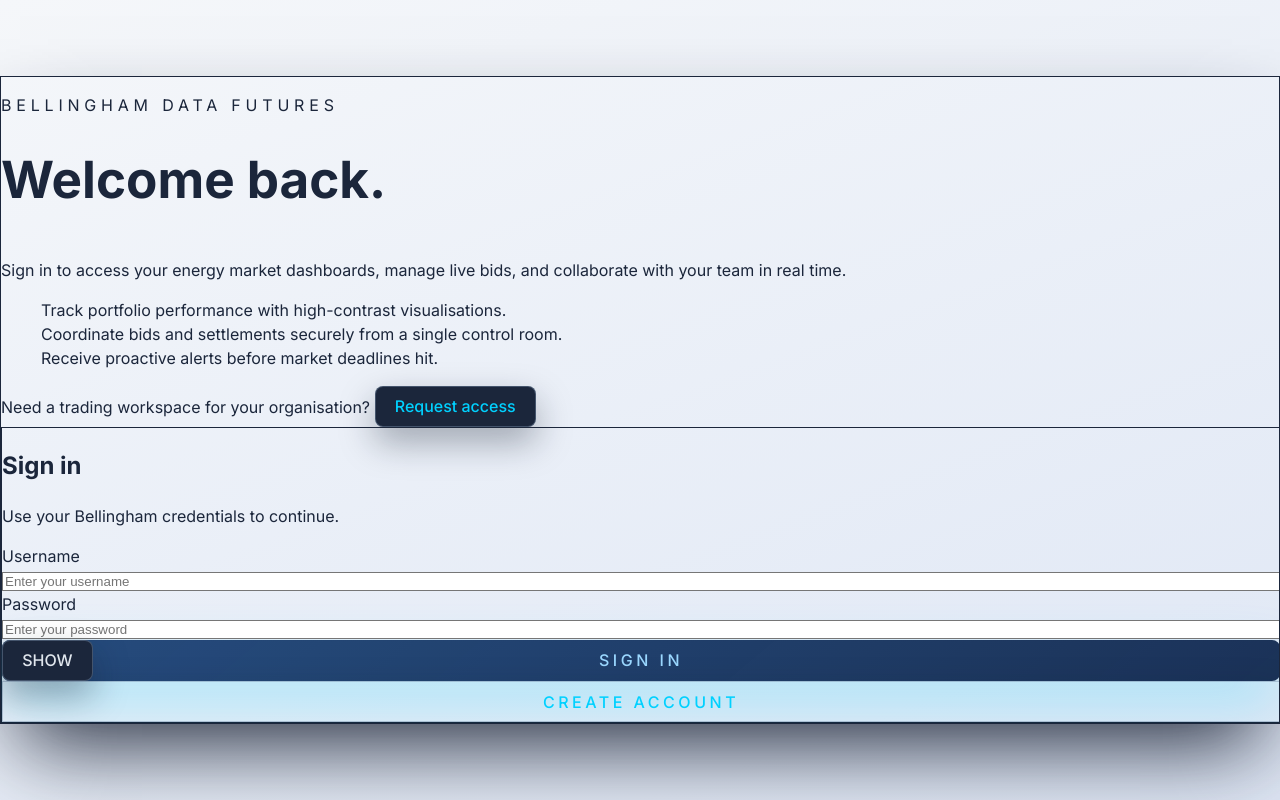
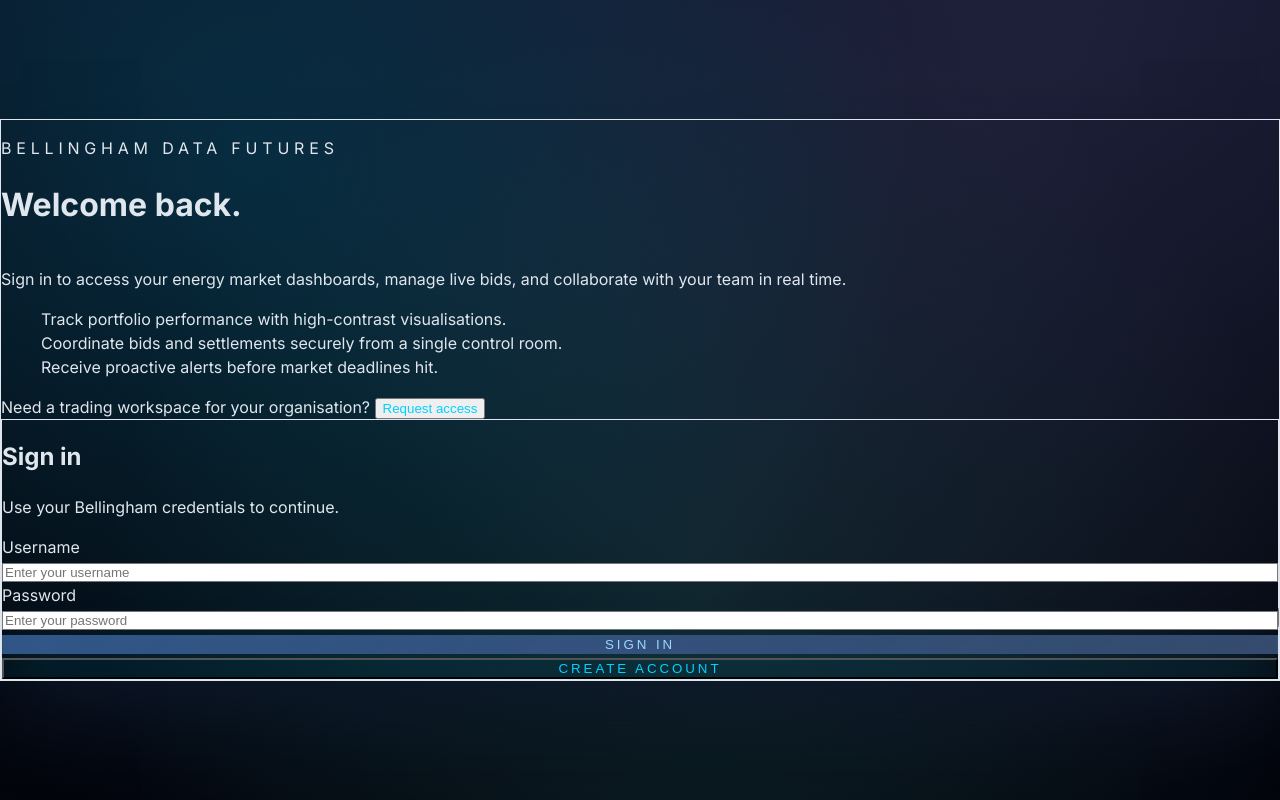
Before and after one commit to cbellingham/bellingham-platform, a React (Vite) app in the folder bellingham-frontend/: page /login in a window 1280 px wide. Built offline with nearby package versions, Linux system fonts and the light colour scheme; no server answers.

Commit message:
Simplify global styles and align numeric typography

```diff
--- a/bellingham-frontend/src/App.css
+++ /dev/null
@@ -1,41 +0,0 @@
-#root {
-  width: 100%;
-  margin: 0;
-  padding: 0;
-}
-
-.logo {
-  height: 2.5rem;
-  padding: 0.5rem;
-  will-change: filter;
-  transition: filter 300ms;
-}
-.logo:hover {
-  filter: drop-shadow(0 0 2em #646cffaa);
-}
-.logo.react:hover {
-  filter: drop-shadow(0 0 2em #61dafbaa);
-}
-
-@keyframes logo-spin {
-  from {
-    transform: rotate(0deg);
-  }
-  to {
-    transform: rotate(360deg);
-  }
-}
-
-@media (prefers-reduced-motion: no-preference) {
-  a:nth-of-type(2) .logo {
-    animation: logo-spin infinite 20s linear;
-  }
-}
-
-.card {
-  padding: 2em;
-}
-
-.read-the-docs {
-  color: #888;
-}
--- a/bellingham-frontend/src/components/Buy.jsx
+++ b/bellingham-frontend/src/components/Buy.jsx
@@ -409,7 +409,7 @@ const Buy = () => {
                                                 >
                                                     <td className="px-4 py-3 md:px-5 md:py-3.5 font-semibold text-slate-100">{contract.title}</td>
                                                     <td className="px-4 py-3 md:px-5 md:py-3.5">{contract.seller}</td>
-                                                    <td className="numeric-text px-4 py-3 md:px-5 md:py-3.5 font-semibold text-[#3BAEAB]">${contract.price}</td>
+                                                    <td className="px-4 py-3 md:px-5 md:py-3.5 font-semibold text-[#3BAEAB] font-mono tabular-nums">${contract.price}</td>
                                                     <td className="px-4 py-3 md:px-5 md:py-3.5 text-slate-300">{contract.deliveryDate}</td>
                                                     <td className="px-4 py-3 md:px-5 md:py-3.5">
                                                         <span
--- a/bellingham-frontend/src/components/ContractDetailsPanel.jsx
+++ b/bellingham-frontend/src/components/ContractDetailsPanel.jsx
@@ -208,7 +208,7 @@ const formatCurrency = (value) => {
         maximumFractionDigits: 2,
     }).format(numericValue);
 
-    return <span className="numeric-text">{formatted}</span>;
+    return <span className="font-mono tabular-nums">{formatted}</span>;
 };
 
 const formatDate = (value) => {
--- a/bellingham-frontend/src/components/Dashboard.jsx
+++ b/bellingham-frontend/src/components/Dashboard.jsx
@@ -188,7 +188,7 @@ const Dashboard = () => {
                                                         {contract.title}
                                                     </td>
                                                     <td className="px-4 py-3 md:px-5 md:py-3.5">{contract.seller}</td>
-                                                    <td className="numeric-text px-4 py-3 md:px-5 md:py-3.5 font-semibold text-[#3BAEAB]">
+                                                    <td className="px-4 py-3 md:px-5 md:py-3.5 font-semibold text-[#3BAEAB] font-mono tabular-nums">
                                                         {formatContractPrice(contract)}
                                                     </td>
                                                     <td className="px-4 py-3 md:px-5 md:py-3.5">
--- a/bellingham-frontend/src/components/Header.jsx
+++ b/bellingham-frontend/src/components/Header.jsx
@@ -112,7 +112,7 @@ const Header = ({ onLogout, showNavigation = true }) => {
                             <NotificationBellIcon className="h-5 w-5" />
                             <span className="sr-only">Open notifications</span>
                             {unreadCount > 0 && (
-                                <span className="numeric-text absolute -right-1 -top-1 min-w-[1.5rem] rounded-full bg-[#7465A8] px-1.5 py-0.5 text-center text-[0.65rem] font-semibold leading-none text-white shadow-[0_10px_30px_rgba(116,101,168,0.6)]">
+                                <span className="absolute -right-1 -top-1 min-w-[1.5rem] rounded-full bg-[#7465A8] px-1.5 py-0.5 text-center text-[0.65rem] font-semibold leading-none text-white shadow-[0_10px_30px_rgba(116,101,168,0.6)] font-mono tabular-nums">
                                     {unreadCount > 99 ? "99+" : unreadCount}
                                 </span>
                             )}
--- a/bellingham-frontend/src/components/History.jsx
+++ b/bellingham-frontend/src/components/History.jsx
@@ -65,7 +65,7 @@ const History = () => {
                                             <td className="px-4 py-3 md:px-5 md:py-3.5 font-semibold text-slate-100">{c.title}</td>
                                             <td className="px-4 py-3 md:px-5 md:py-3.5">{c.seller}</td>
                                             <td className="px-4 py-3 md:px-5 md:py-3.5">{c.buyerUsername || "-"}</td>
-                                            <td className="numeric-text px-4 py-3 md:px-5 md:py-3.5 font-semibold text-[#3BAEAB]">${c.price}</td>
+                                            <td className="px-4 py-3 md:px-5 md:py-3.5 font-semibold text-[#3BAEAB] font-mono tabular-nums">${c.price}</td>
                                             <td className="px-4 py-3 md:px-5 md:py-3.5 text-slate-300">{c.deliveryDate}</td>
                                         </tr>
                                     ))}
--- a/bellingham-frontend/src/components/Layout.jsx
+++ b/bellingham-frontend/src/components/Layout.jsx
@@ -16,7 +16,10 @@ const Layout = ({ children, onLogout }) => (
                 "linear-gradient(180deg, #0A1021 0%, #050912 60%, #03050D 100%)",
         }}
     >
-        <a href="#main-content" className="skip-link">
+        <a
+            href="#main-content"
+            className="sr-only focus:not-sr-only focus:absolute focus:left-0 focus:top-0 focus:z-50 focus:translate-y-0 focus:rounded-br-2xl focus:bg-[#1B263B]/95 focus:px-5 focus:py-3 focus:text-contrast focus:shadow-[0_18px_45px_rgba(5,9,20,0.45)]"
+        >
             Skip to main content
         </a>
         <div
--- a/bellingham-frontend/src/components/Sales.jsx
+++ b/bellingham-frontend/src/components/Sales.jsx
@@ -145,7 +145,7 @@ const Sales = () => {
                                                         </div>
                                                     </td>
                                                     <td className="px-4 py-3 md:px-5 md:py-3.5">{c.buyerUsername}</td>
-                                                    <td className="numeric-text px-4 py-3 md:px-5 md:py-3.5 font-semibold text-[#3BAEAB]">${c.price}</td>
+                                                    <td className="px-4 py-3 md:px-5 md:py-3.5 font-semibold text-[#3BAEAB] font-mono tabular-nums">${c.price}</td>
                                                     <td className="px-4 py-3 md:px-5 md:py-3.5 text-slate-300">{c.deliveryDate}</td>
                                                     <td className="px-4 py-3 md:px-5 md:py-3.5">
                                                         <span className="rounded-full border border-[#00D1FF]/40 bg-[#00D1FF]/10 px-3 py-1 text-xs font-semibold uppercase tracking-[0.18em] text-[#00D1FF]">
--- a/bellingham-frontend/src/components/Sell.jsx
+++ b/bellingham-frontend/src/components/Sell.jsx
@@ -683,8 +683,8 @@ const Sell = () => {
                                 <div>
                                     <div className="flex flex-wrap items-center justify-between gap-3">
                                         <p className="text-xs font-semibold uppercase tracking-[0.2em] text-slate-400">
-                                            Step <span className="numeric-text">{currentStep + 1}</span> of{' '}
-                                            <span className="numeric-text">{steps.length}</span>
+                                            Step <span className="font-mono tabular-nums">{currentStep + 1}</span> of{' '}
+                                            <span className="font-mono tabular-nums">{steps.length}</span>
                                         </p>
                                         <span className="text-sm font-semibold text-white">{steps[currentStep].title}</span>
                                     </div>
@@ -746,7 +746,7 @@ const Sell = () => {
                                             <tr key={c.id} className="bg-slate-950/40">
                                                 <td className="px-4 py-3 md:px-5 md:py-3.5 font-semibold text-slate-100">{c.title}</td>
                                                 <td className="px-4 py-3 md:px-5 md:py-3.5">{c.buyerUsername || "-"}</td>
-                                                <td className="numeric-text px-4 py-3 md:px-5 md:py-3.5 font-semibold text-[#3BAEAB]">${c.price}</td>
+                                                <td className="px-4 py-3 md:px-5 md:py-3.5 font-semibold text-[#3BAEAB] font-mono tabular-nums">${c.price}</td>
                                                 <td className="px-4 py-3 md:px-5 md:py-3.5 text-slate-300">{c.deliveryDate}</td>
                                                 <td className="px-4 py-3 md:px-5 md:py-3.5">
                                                     <span className="rounded-full border border-[#00D1FF]/40 bg-[#00D1FF]/10 px-3 py-1 text-xs font-semibold uppercase tracking-[0.18em] text-[#00D1FF]">
--- a/bellingham-frontend/src/index.css
+++ b/bellingham-frontend/src/index.css
@@ -3,33 +3,28 @@
 @tailwind utilities;
 
 :root {
-  --bg-color: #0d1b2a;
-  --bg-surface: #1b263b;
-  --bg-gradient: linear-gradient(160deg, #0d1b2a 0%, #1b263b 100%);
-  --text-color: #e0e6ed;
-  --focus-ring: rgba(119, 141, 169, 0.65);
-  --section-spacing-xs: clamp(1.5rem, 3vw, 2.25rem);
-  --section-spacing-sm: clamp(2rem, 4vw, 3rem);
-  --section-spacing-md: clamp(2.5rem, 5vw, 3.75rem);
-  --section-spacing-lg: clamp(3rem, 6vw, 4.5rem);
-  --section-spacing-xl: clamp(4rem, 8vw, 6rem);
+  --bg-color: #03050d;
+  --bg-gradient:
+    radial-gradient(circle at 20% 20%, rgba(0, 209, 255, 0.16), transparent 55%),
+    radial-gradient(circle at 80% 5%, rgba(116, 101, 168, 0.2), transparent 60%),
+    radial-gradient(circle at 55% 75%, rgba(59, 174, 171, 0.16), transparent 65%),
+    linear-gradient(180deg, #0a1021 0%, #050912 60%, #03050d 100%);
 }
 
-a {
-  font-weight: 500;
-  text-decoration: inherit;
-  color: inherit;
+*,
+*::before,
+*::after {
+  box-sizing: border-box;
 }
 
 body {
   margin: 0;
-  min-width: 320px;
   min-height: 100vh;
   background-color: var(--bg-color);
   background-image: var(--bg-gradient);
   background-attachment: fixed;
-  color: var(--text-color);
-  font-family: 'Inter', sans-serif;
+  color: #e0e6ed;
+  font-family: 'Inter', 'Segoe UI', system-ui, -apple-system, BlinkMacSystemFont, sans-serif;
   line-height: 1.5;
   font-weight: 400;
   font-synthesis: none;
@@ -37,136 +32,3 @@ body {
   -webkit-font-smoothing: antialiased;
   -moz-osx-font-smoothing: grayscale;
 }
-
-.numeric-text {
-  font-family: 'Roboto Mono', 'JetBrains Mono', monospace;
-  font-variant-numeric: tabular-nums;
-}
-
-.skip-link {
-  position: absolute;
-  top: 0;
-  left: 0;
-  transform: translateY(-120%);
-  padding: 0.75rem 1.25rem;
-  background-color: rgba(27, 38, 59, 0.95);
-  color: var(--text-color);
-  font-weight: 600;
-  border-bottom-right-radius: 0.75rem;
-  box-shadow: 0 10px 30px rgba(13, 27, 42, 0.45);
-  transition: transform 0.2s ease;
-  z-index: 50;
-}
-
-.skip-link:focus,
-.skip-link:focus-visible {
-  transform: translateY(0);
-}
-
-h1 {
-  font-size: 3.2em;
-  line-height: 1.1;
-}
-
-button {
-  border-radius: 8px;
-  border: 1px solid rgba(119, 141, 169, 0.35);
-  padding: 0.6em 1.2em;
-  font-size: 1em;
-  font-weight: 500;
-  font-family: inherit;
-  background-color: rgba(27, 38, 59, 0.85);
-  color: var(--text-color);
-  box-shadow: 0 15px 35px rgba(13, 27, 42, 0.35);
-  cursor: pointer;
-  transition: border-color 0.25s;
-}
-button:hover {
-  border-color: #778da9;
-  background-color: rgba(27, 38, 59, 0.95);
-}
-button:focus,
-button:focus-visible {
-  outline: 2px solid var(--focus-ring);
-  outline-offset: 2px;
-}
-
-@media (prefers-color-scheme: light) {
-  :root {
-    --bg-color: #f5f7fa;
-    --bg-surface: #e4ebf7;
-    --bg-gradient: linear-gradient(160deg, #f5f7fa 0%, #dfe7f5 100%);
-    --text-color: #1b263b;
-    --focus-ring: rgba(29, 78, 216, 0.55);
-  }
-  a:hover {
-    color: #1d4ed8;
-  }
-  button {
-    background-color: #1b263b;
-    color: #e0e6ed;
-    border-color: rgba(119, 141, 169, 0.45);
-  }
-}
-
-@layer utilities {
-  .section-spacing-xs {
-    padding-block: var(--section-spacing-xs);
-  }
-
-  .section-spacing-sm {
-    padding-block: var(--section-spacing-sm);
-  }
-
-  .section-spacing-md {
-    padding-block: var(--section-spacing-md);
-  }
-
-  .section-spacing-lg {
-    padding-block: var(--section-spacing-lg);
-  }
-
-  .section-spacing-xl {
-    padding-block: var(--section-spacing-xl);
-  }
-
-  .section-spacing-top-xs {
-    padding-top: var(--section-spacing-xs);
-  }
-
-  .section-spacing-top-sm {
-    padding-top: var(--section-spacing-sm);
-  }
-
-  .section-spacing-top-md {
-    padding-top: var(--section-spacing-md);
-  }
-
-  .section-spacing-top-lg {
-    padding-top: var(--section-spacing-lg);
-  }
-
-  .section-spacing-top-xl {
-    padding-top: var(--section-spacing-xl);
-  }
-
-  .section-spacing-bottom-xs {
-    padding-bottom: var(--section-spacing-xs);
-  }
-
-  .section-spacing-bottom-sm {
-    padding-bottom: var(--section-spacing-sm);
-  }
-
-  .section-spacing-bottom-md {
-    padding-bottom: var(--section-spacing-md);
-  }
-
-  .section-spacing-bottom-lg {
-    padding-bottom: var(--section-spacing-lg);
-  }
-
-  .section-spacing-bottom-xl {
-    padding-bottom: var(--section-spacing-xl);
-  }
-}
```
Also changed, not shown: bellingham-frontend/src/components/Reports.jsx (+6 -6 lines).
